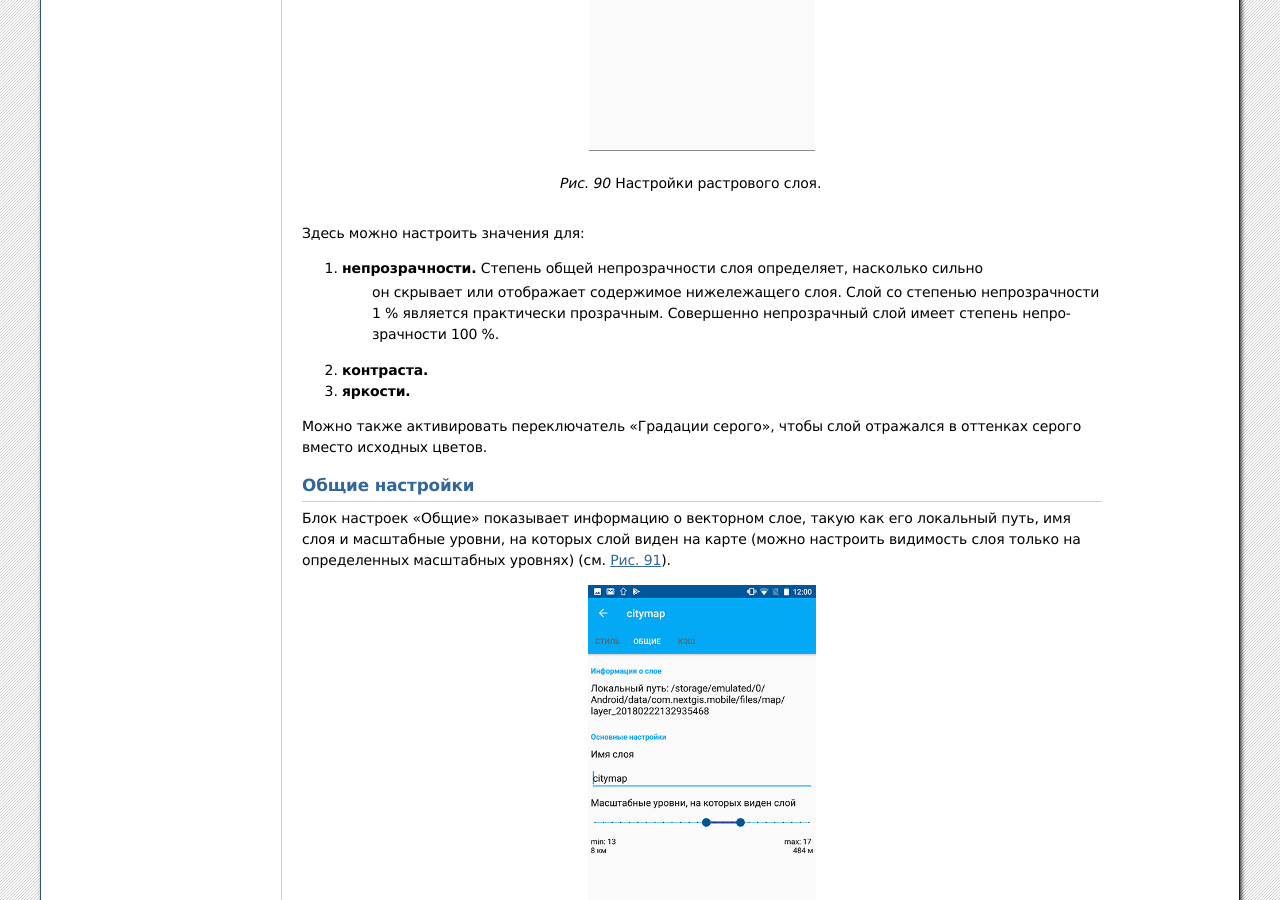
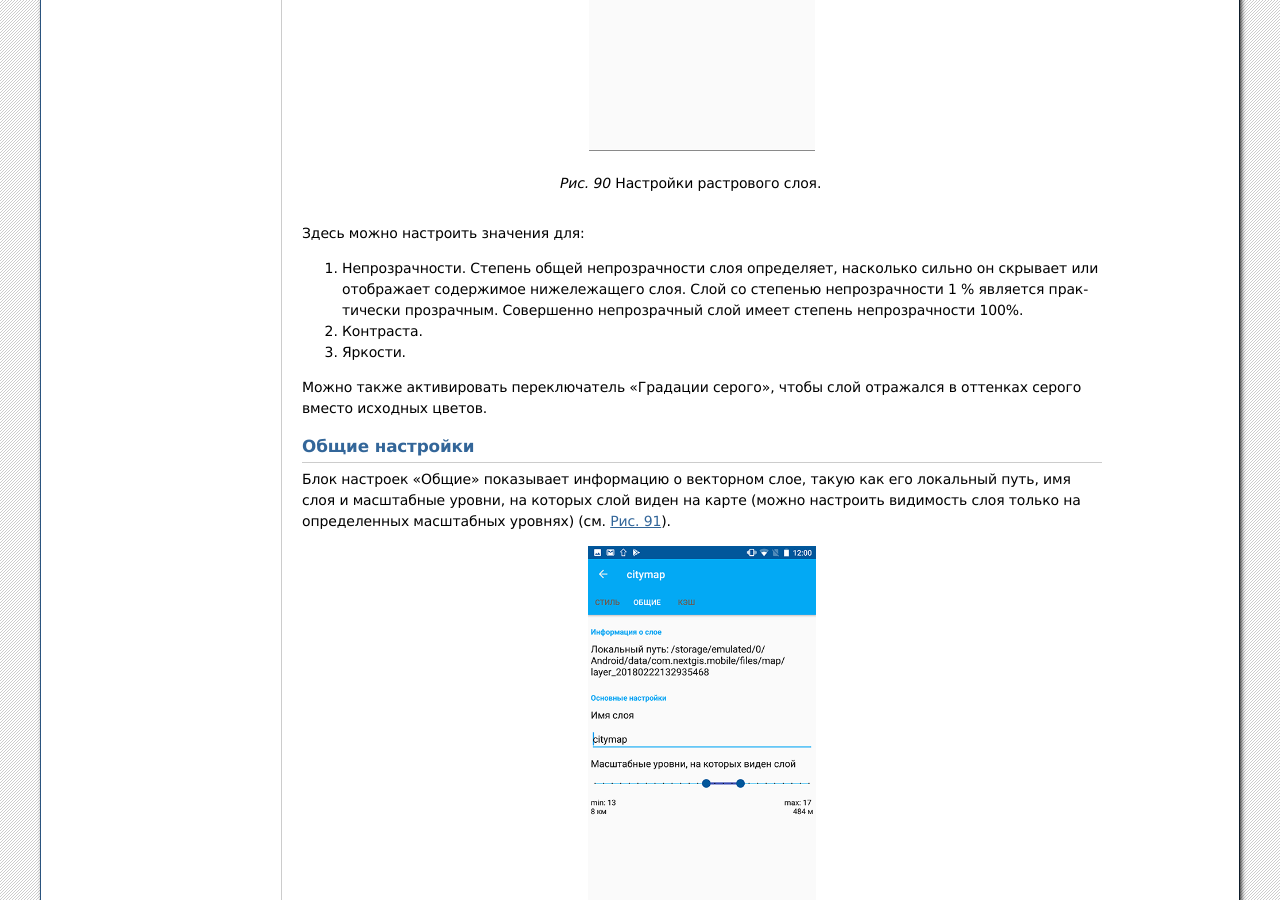
Before and after one commit to nextgis/docs_ngmobile, a Sphinx documentation site: the page built from source/layer_settings.rst, in a window 1280 px wide and 900 px high, scrolled down 5729 px. Built offline with Sphinx 7.4.7, drawn with Linux system fonts in a browser that asks for light colours; formulas are drawn with MathJax 3.

Commit message:
small changes in 4.8

```diff
--- a/source/layer_settings.rst
+++ b/source/layer_settings.rst
@@ -187,12 +187,9 @@
 
 Здесь можно настроить значения для:
 
-1. **непрозрачности.** Степень общей непрозрачности слоя определяет, насколько сильно
-     он скрывает или отображает содержимое нижележащего слоя. Слой со степенью
-     непрозрачности 1 % является практически прозрачным. Совершенно непрозрачный слой
-     имеет степень непрозрачности 100 %.
-2. **контраста.**
-3. **яркости.**
+1. Непрозрачности. Степень общей непрозрачности слоя определяет, насколько сильно он скрывает или отображает содержимое нижележащего слоя. Слой со степенью непрозрачности 1 % является практически прозрачным. Совершенно непрозрачный слой имеет степень непрозрачности 100%.
+2. Контраста.
+3. Яркости.
 
 Можно также активировать переключатель "Градации серого", чтобы слой отражался в оттенках серого вместо исходных цветов.
 
```
